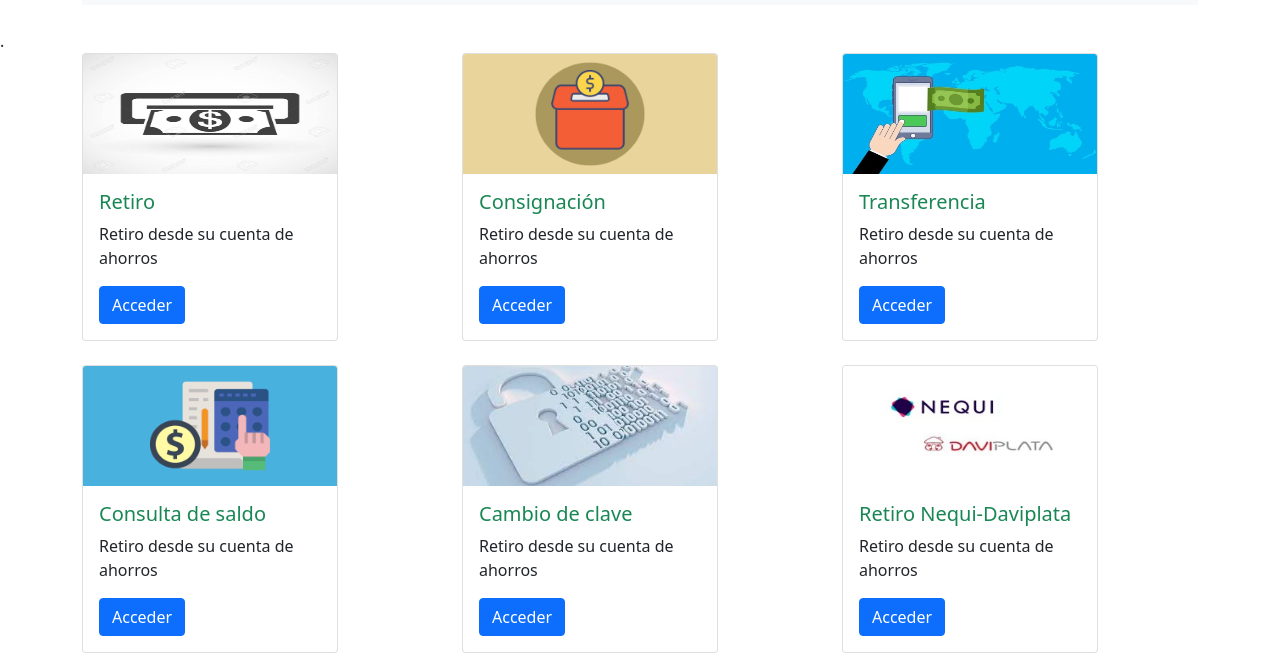
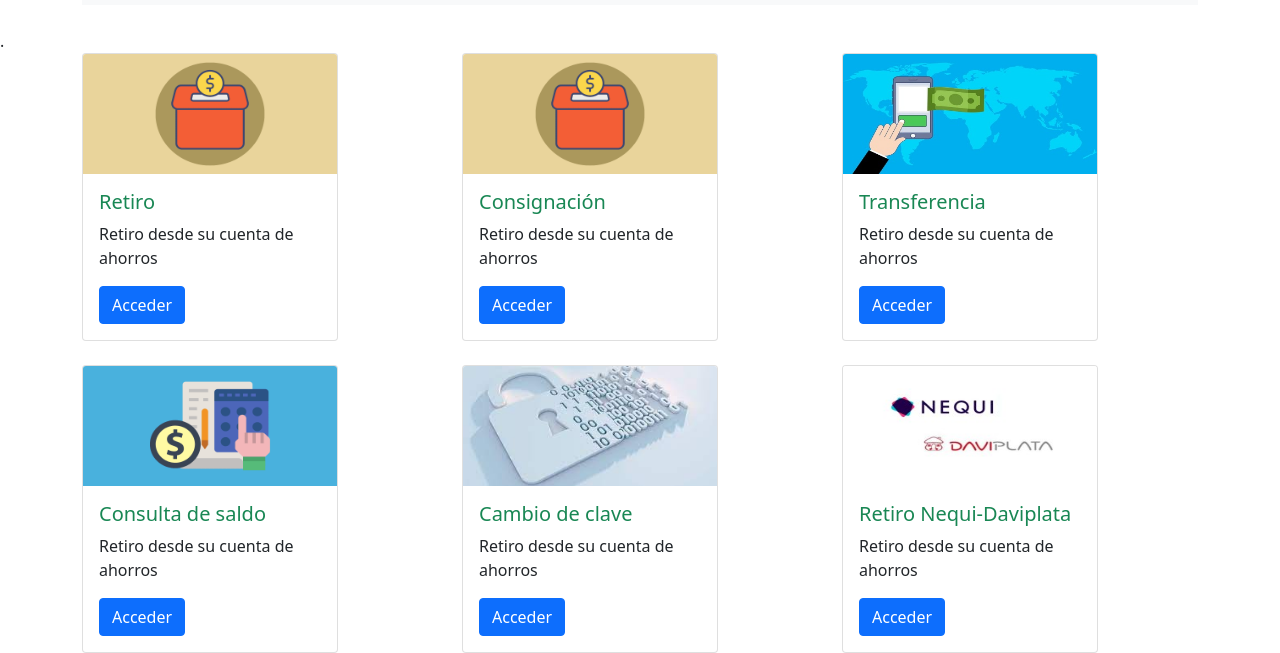
Before and after one commit to DuvanTIC2021/BancoSena, a plain HTML site: page main.html in a window 1280 px wide. Shown: the part 195-848 px from the top of the page. Drawn offline with Linux system fonts and the light colour scheme; a script that the page names is missing.

Commit message:
BancoSena

```diff
--- a/main.html
+++ b/main.html
@@ -40,7 +40,7 @@
             <div class="row">
                 <div class="col-md-4">
                     <div class="card col-6" style="width: 16rem;">
-                        <img src="img/retiro.jpg" width="10" height="120" class="card-img-top" alt="...">
+                        <img src="img/Consignacion.png" width="10" height="120" class="card-img-top" alt="...">
                         <div class="card-body">
                             <h5 class="card-title text-success">Retiro</h5>
                             <p class="card-text">Retiro desde su cuenta de ahorros </p>
```
